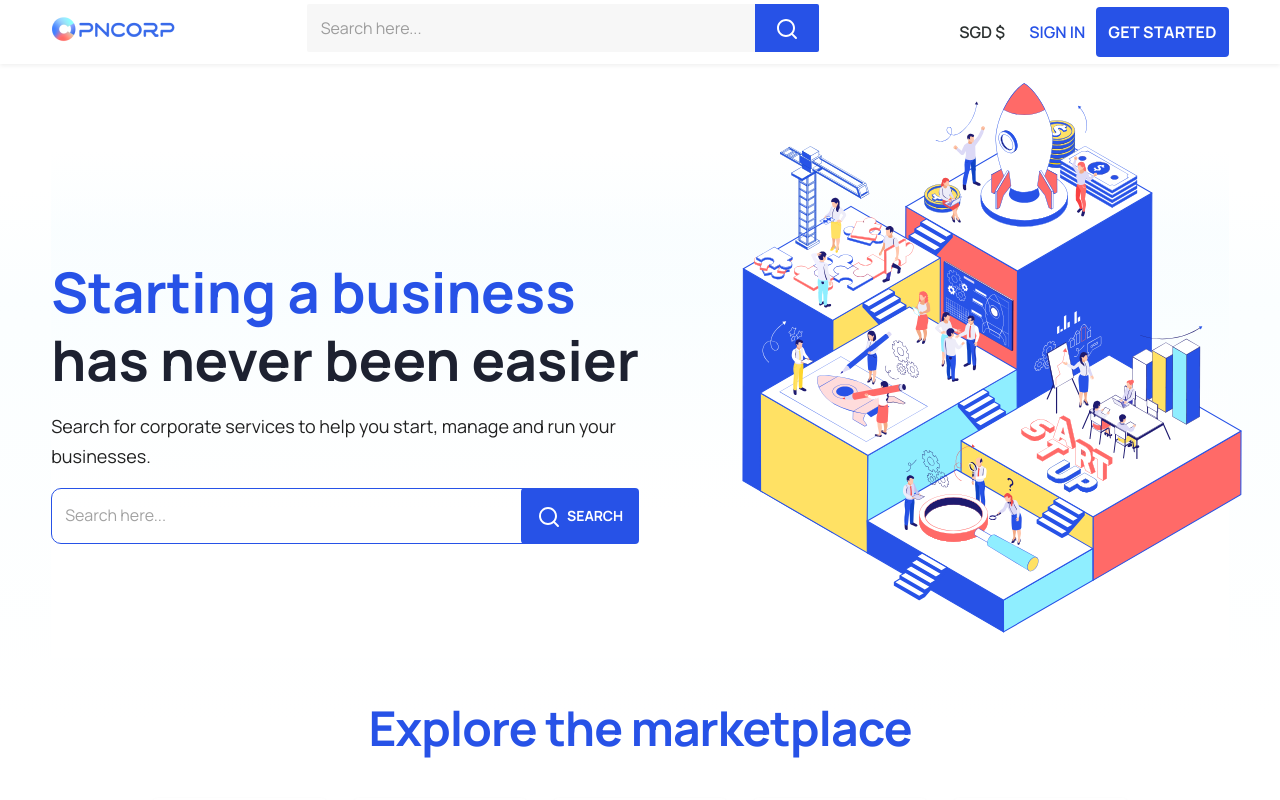
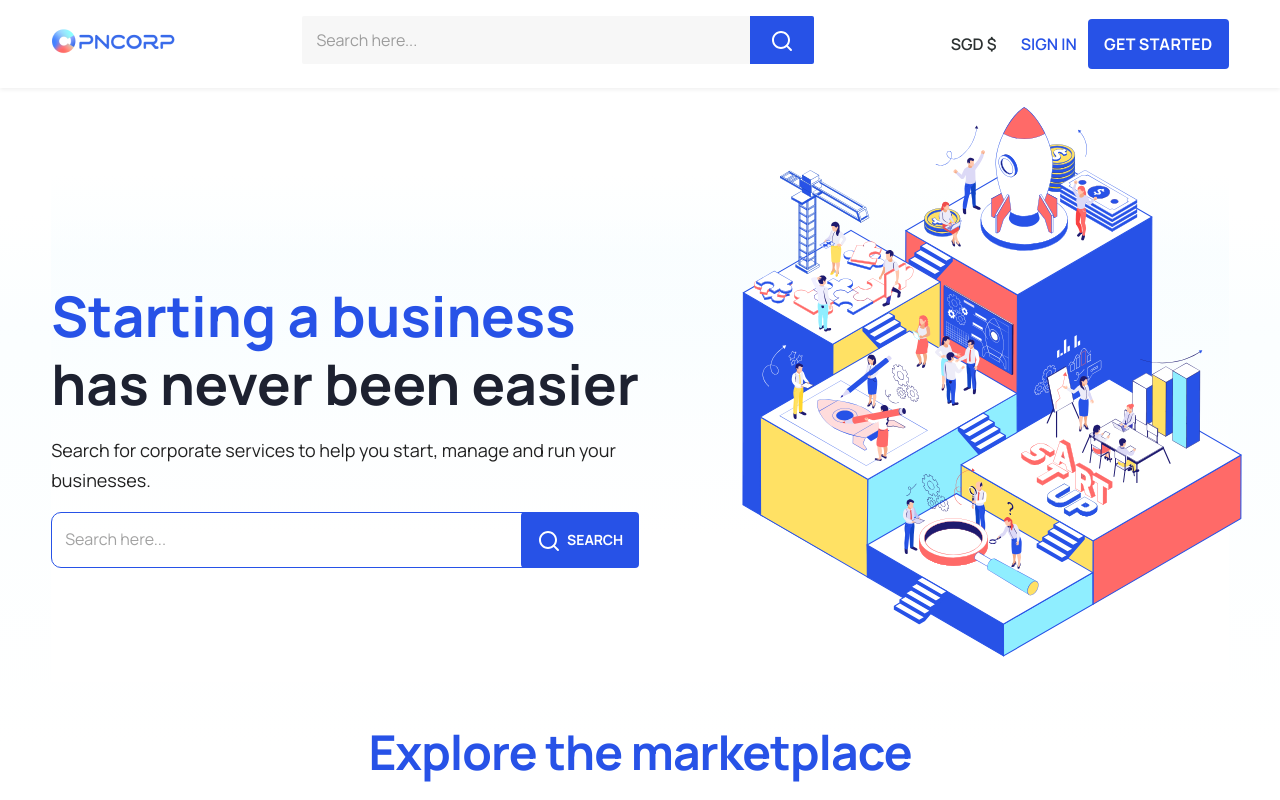
Before and after one commit to bryansumague/opncorp, a React (Create React App) app: page / in a window 1280 px wide. Shown: the top 800 px of the page. Built offline with nearby package versions, Linux system fonts and the light colour scheme.

Commit message:
Minor changes margin padding

```diff
--- a/src/common/shared/Drawbar.tsx
+++ b/src/common/shared/Drawbar.tsx
@@ -40,7 +40,7 @@ export default function Drawerbar() {
 
 	const list = (anchor: Anchor) => (
 		<Box
-			sx={{ width: 200, display: { xs: 'flex', md: 'none' } }}
+			sx={{ width: 200, display: { xs: 'flex', sm: 'flex', md: 'none' } }}
 			role='presentation'
 			onClick={toggleDrawer(anchor, false)}
 			onKeyDown={toggleDrawer(anchor, false)}
@@ -90,12 +90,21 @@ export default function Drawerbar() {
 						onClick={toggleDrawer(anchor, true)}
 						size='large'
 						edge='start'
-						color='default'
 						aria-label='menu'
 						title='Open'
-						sx={{ display: { xs: 'flex', md: 'none', ml: 8 } }}
+						sx={{
+							display: { xs: 'flex', md: 'none' },
+							justifyContent: 'flex-end',
+							padding: { xs: '0 0 0 8px !important', sm: '12px !important' },
+							color: '#2C3131',
+						}}
 					>
-						<MenuIcon sx={{ display: { xs: 'flex', md: 'none' } }} />
+						<MenuIcon
+							sx={{
+								display: { xs: 'flex', md: 'none' },
+								fontSize: '2.2rem',
+							}}
+						/>
 					</IconButton>
 					{/*<Button onClick={toggleDrawer(anchor, true)}>{anchor}</Button>*/}
 					<Drawer
--- a/src/common/shared/Navigation.tsx
+++ b/src/common/shared/Navigation.tsx
@@ -15,8 +15,9 @@ import Drawerbar from './Drawbar';
 
 const ToolbarStyled = styled(Toolbar)(({ theme }) => ({
 	display: 'flex',
-	width: '100%',
+	width: '95%',
 	margin: '0 auto',
+	padding: '1rem',
 	justifyContent: 'space-between',
 	[theme.breakpoints.up('sm')]: {
 		display: 'flex',
@@ -27,7 +28,6 @@ const ToolbarStyled = styled(Toolbar)(({ theme }) => ({
 		width: '92%',
 		maxWidth: '1280px',
 		margin: '0 auto',
-
 		paddingLeft: '0 !important',
 		paddingRight: '0 !important',
 	},
@@ -135,7 +135,13 @@ export default function Navbar({ isVisibility }: Props) {
 				) : (
 					''
 				)}
-				<Box display='flex' sx={{ gap: { xs: '12px', sm: '12px', md: '0' } }}>
+				<Box
+					display='flex'
+					sx={{
+						gap: { xs: '12px', sm: '12px', md: '0' },
+						flexDirection: 'row',
+					}}
+				>
 					<Button
 						variant='outlined'
 						sx={{
@@ -165,7 +171,7 @@ export default function Navbar({ isVisibility }: Props) {
 						sx={{
 							borderRadius: '4px',
 							padding: '12px 10px',
-							display: { xs: 'none', sm: 'block' },
+							display: { xs: 'none', sm: 'none', md: 'block' },
 							color: '#2752E7',
 						}}
 					>
@@ -189,9 +195,14 @@ export default function Navbar({ isVisibility }: Props) {
 						color='secondary'
 						sx={{
 							borderRadius: '4px',
-							width: { xs: 'auto', sm: 'auto', md: 'auto' },
+							width: { xs: 'auto', sm: '142px', md: '141px' },
+
+							display: { xs: 'flex', md: 'flex' },
+							flexDirection: 'row',
+							justifyContent: 'center',
+							alignItems: 'center',
 							padding: '10px 12px',
-							display: { xs: 'flex', md: 'flex' },
+							gap: '10px',
 						}}
 					>
 						<Typography
@@ -202,7 +213,7 @@ export default function Navbar({ isVisibility }: Props) {
 									sm: '16px',
 									md: '16px',
 								},
-								lineHeight: '20px',
+								lineHeight: { xs: '20px', sm: '24px', md: '24px' },
 								textAlign: 'center',
 								letterSpacing: '0.02em',
 							}}
```
